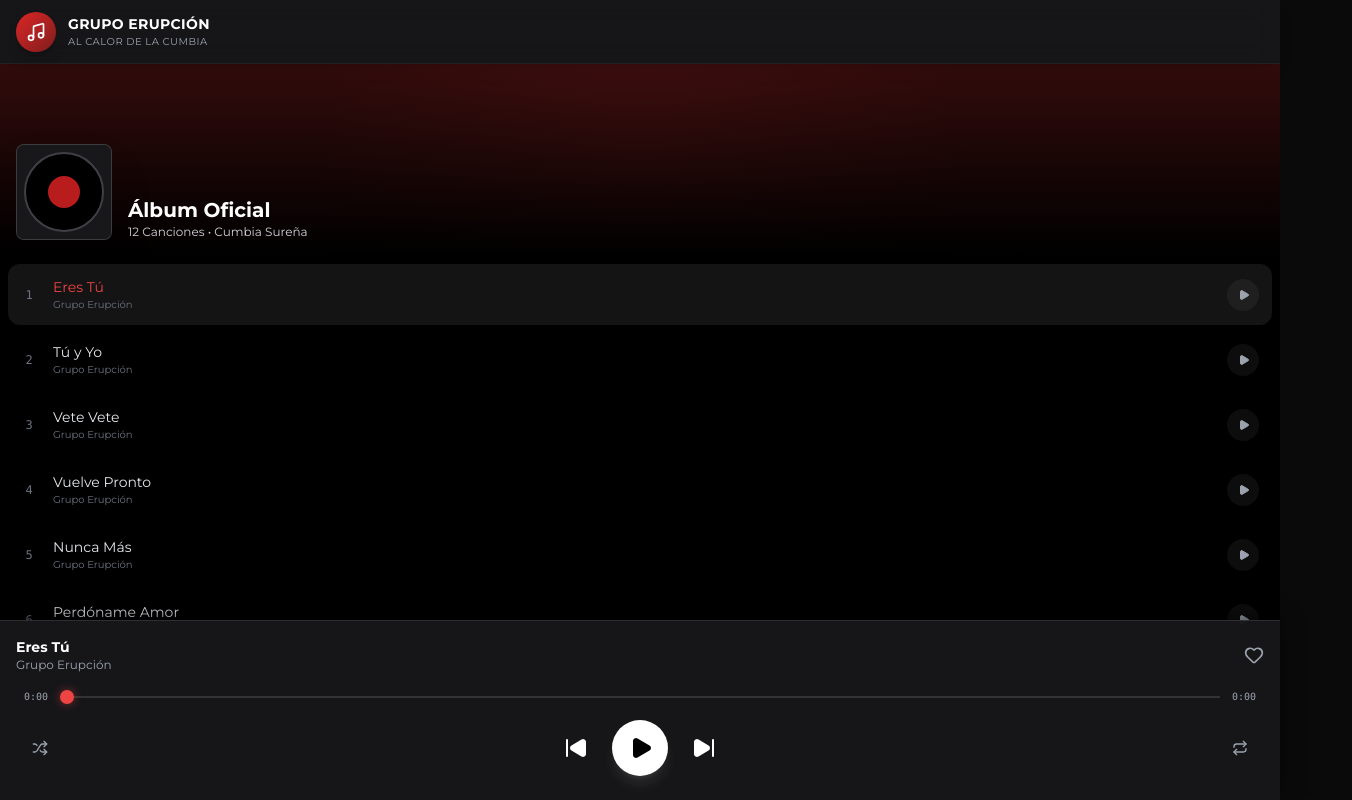
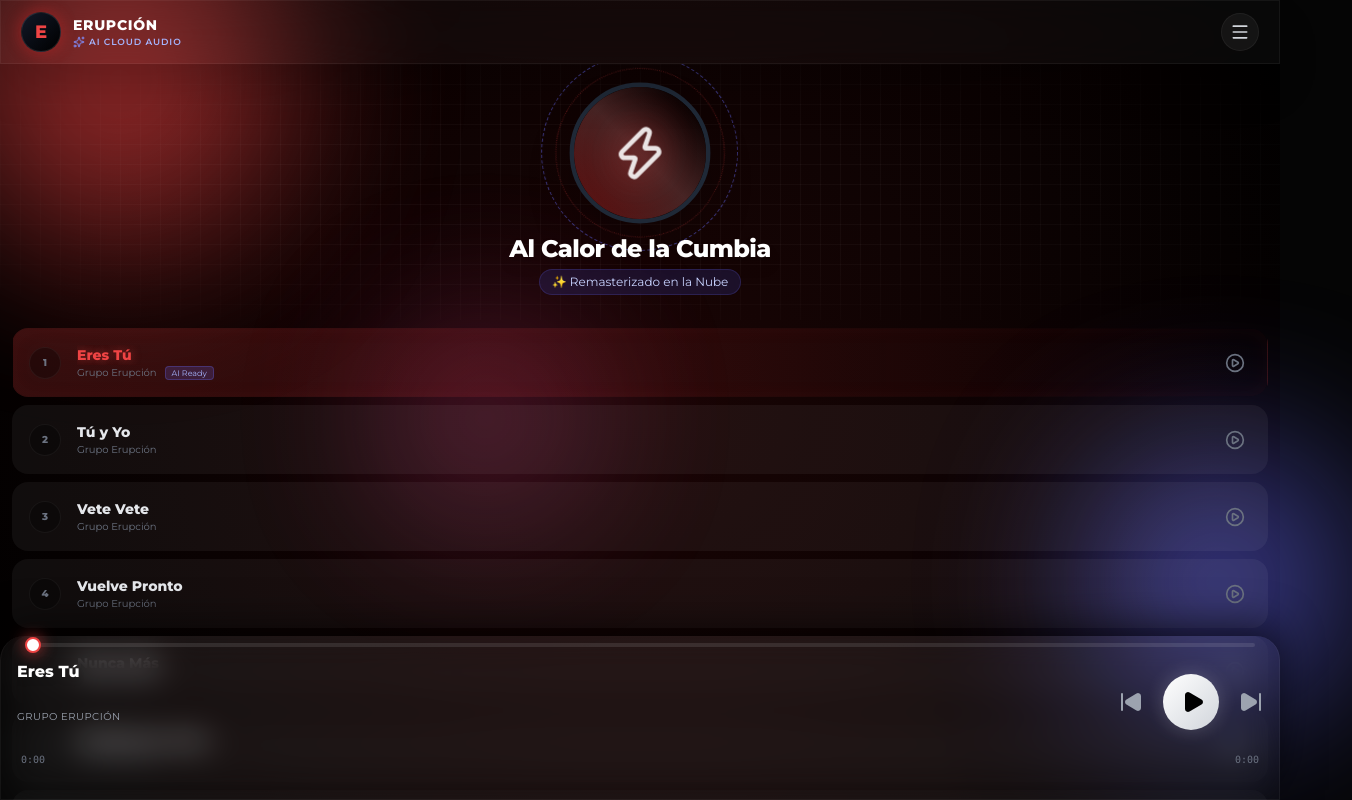
Before and after one commit to soporteaiwis-lab/erupcion, a plain HTML site: page index.html in a window 1280 px wide. Shown: the whole page, 1352 px wide, since content can reach past the window. Drawn offline with nearby package versions, Linux system fonts and the light colour scheme.

Commit message:
Add files via upload

```diff
--- a/index.html
+++ b/index.html
@@ -3,184 +3,243 @@
 <head>
     <meta charset="UTF-8">
     <meta name="viewport" content="width=device-width, initial-scale=1.0, maximum-scale=1.0, user-scalable=no">
-    <title>Grupo Erupción - App Oficial</title>
+    <title>Grupo Erupción - AI Cloud Experience</title>
     <script src="https://cdn.tailwindcss.com"></script>
     <script src="https://unpkg.com/lucide@latest"></script>
-    <link href="https://fonts.googleapis.com/css2?family=Montserrat:wght@400;600;700&display=swap" rel="stylesheet">
+    <link href="https://fonts.googleapis.com/css2?family=Montserrat:wght@300;400;600;800&display=swap" rel="stylesheet">
 
     <style>
         body {
             font-family: 'Montserrat', sans-serif;
-            background-color: #0a0a0a;
+            background-color: #050505;
             color: white;
-            overflow: hidden; /* Importante para estructura tipo App */
+            overflow: hidden;
         }
 
-        /* Área de scroll suave */
+        /* --- FONDO ANIMADO "AI NEBULA" --- */
+        .ai-bg {
+            position: absolute;
+            top: 0; left: 0; width: 100%; height: 100%;
+            background: radial-gradient(circle at 50% 50%, #1a0505 0%, #000000 100%);
+            z-index: -2;
+        }
+        .ai-orb {
+            position: absolute;
+            border-radius: 50%;
+            filter: blur(80px);
+            z-index: -1;
+            opacity: 0.6;
+            animation: float 10s infinite ease-in-out;
+        }
+        .orb-1 { width: 300px; height: 300px; background: #ef4444; top: -50px; left: -50px; animation-delay: 0s; } /* Rojo Erupción */
+        .orb-2 { width: 250px; height: 250px; background: #6366f1; bottom: 10%; right: -50px; animation-delay: -2s; } /* Indigo IA */
+        .orb-3 { width: 200px; height: 200px; background: #ec4899; top: 40%; left: 30%; animation-delay: -4s; opacity: 0.3; } /* Rosa Cyber */
+
+        @keyframes float {
+            0%, 100% { transform: translate(0, 0) scale(1); }
+            50% { transform: translate(20px, -20px) scale(1.1); }
+        }
+
+        /* --- ESTILOS DE LISTA Y SCROLL --- */
         .scroll-area {
             -webkit-overflow-scrolling: touch;
-            scrollbar-width: none; /* Firefox */
+            scrollbar-width: none;
         }
-        .scroll-area::-webkit-scrollbar {
-            display: none; /* Chrome/Safari */
+        .scroll-area::-webkit-scrollbar { display: none; }
+
+        .glass-panel {
+            background: rgba(255, 255, 255, 0.03);
+            backdrop-filter: blur(16px);
+            -webkit-backdrop-filter: blur(16px);
+            border: 1px solid rgba(255, 255, 255, 0.05);
         }
 
-        /* Estilos del Slider */
+        /* --- UI ELEMENTS --- */
         input[type=range] {
             -webkit-appearance: none;
             background: transparent;
         }
         input[type=range]::-webkit-slider-thumb {
             -webkit-appearance: none;
-            height: 14px;
-            width: 14px;
+            height: 16px;
+            width: 16px;
             border-radius: 50%;
-            background: #ef4444;
+            background: white;
+            border: 2px solid #ef4444;
             margin-top: -6px;
-            box-shadow: 0 0 10px rgba(239, 68, 68, 0.5);
+            box-shadow: 0 0 15px rgba(239, 68, 68, 0.8);
             transition: transform 0.1s;
         }
-        input[type=range]::-webkit-slider-thumb:active {
-            transform: scale(1.3);
-        }
+        input[type=range]::-webkit-slider-thumb:active { transform: scale(1.3); }
         input[type=range]::-webkit-slider-runnable-track {
             width: 100%;
-            height: 2px;
+            height: 4px;
             cursor: pointer;
-            background: #333;
+            background: rgba(255,255,255,0.1);
+            border-radius: 2px;
         }
 
-        /* Animación de Barras de Audio (Simulado) */
-        .playing-indicator {
+        /* --- ANIMACIONES DE LA "ESTRELLITA IA" --- */
+        .ai-star-container {
+            position: relative;
             display: flex;
-            gap: 2px;
-            align-items: flex-end;
-            height: 12px;
+            align-items: center;
+            justify-content: center;
         }
-        .bar {
-            width: 3px;
-            background-color: #ef4444;
-            animation: bounce 1s infinite ease-in-out;
+        .ai-star-core {
+            animation: pulse-glow 3s infinite ease-in-out;
+            color: #ef4444;
+            filter: drop-shadow(0 0 10px rgba(239, 68, 68, 0.8));
         }
-        .bar:nth-child(2) { animation-delay: 0.1s; }
-        .bar:nth-child(3) { animation-delay: 0.2s; }
-        @keyframes bounce {
-            0%, 100% { height: 2px; }
-            50% { height: 100%; }
+        .ai-star-ring {
+            position: absolute;
+            width: 140%;
+            height: 140%;
+            border: 1px dashed rgba(99, 102, 241, 0.5); /* Azul IA */
+            border-radius: 50%;
+            animation: spin-slow 20s linear infinite;
         }
 
+        @keyframes pulse-glow {
+            0%, 100% { transform: scale(1); opacity: 0.9; }
+            50% { transform: scale(1.1); opacity: 1; filter: drop-shadow(0 0 20px rgba(239, 68, 68, 1)); }
+        }
+        @keyframes spin-slow {
+            0% { transform: rotate(0deg); }
+            100% { transform: rotate(360deg); }
+        }
+
+        /* --- CANCION ACTIVA --- */
         .active-track {
-            background-color: rgba(255, 255, 255, 0.08);
+            background: linear-gradient(90deg, rgba(239, 68, 68, 0.2) 0%, rgba(0,0,0,0) 100%);
             border-left: 3px solid #ef4444;
+            box-shadow: inset 0 0 20px rgba(239, 68, 68, 0.05);
         }
-        .active-track .song-title {
-            color: #ef4444;
+        .active-track .song-title { color: #ef4444; text-shadow: 0 0 10px rgba(239, 68, 68, 0.5); }
+        .active-track .ai-badge { opacity: 1; }
+
+        .playing-indicator .bar {
+            background-color: #ef4444;
+            box-shadow: 0 0 5px #ef4444;
         }
     </style>
 </head>
-<body class="flex flex-col h-[100dvh]">
+<body class="flex flex-col h-[100dvh] relative">
 
-    <!-- 1. ENCABEZADO FIJO (TOP) -->
-    <header class="h-16 bg-zinc-900/90 backdrop-blur-md border-b border-white/5 flex items-center px-4 shrink-0 z-20 shadow-lg">
-        <div class="w-10 h-10 bg-gradient-to-br from-red-600 to-red-900 rounded-full flex items-center justify-center shadow-lg mr-3">
-            <i data-lucide="music" class="text-white w-5 h-5"></i>
-        </div>
-        <div>
-            <h1 class="font-bold text-white text-sm tracking-wide">GRUPO ERUPCIÓN</h1>
-            <p class="text-[10px] text-gray-400 uppercase tracking-wider">Al Calor de la Cumbia</p>
-        </div>
-    </header>
+    <!-- FONDO DINÁMICO -->
+    <div class="ai-bg"></div>
+    <div class="ai-orb orb-1"></div>
+    <div class="ai-orb orb-2"></div>
+    <div class="ai-orb orb-3"></div>
 
-    <!-- 2. LISTA DE CANCIONES (CENTRO SCROLLABLE) -->
-    <main class="flex-1 overflow-y-auto scroll-area bg-black relative pb-40">
-        <!-- Banner del Álbum -->
-        <div class="relative h-48 w-full overflow-hidden">
-            <div class="absolute inset-0 bg-gradient-to-b from-red-900/40 to-black z-10"></div>
-            <!-- Fondo abstracto decorativo -->
-            <div class="absolute inset-0 bg-[radial-gradient(circle_at_center,_var(--tw-gradient-stops))] from-red-900/20 via-black to-black"></div>
-
-            <div class="absolute bottom-4 left-4 z-20 flex items-end gap-4">
-                <div class="w-24 h-24 bg-zinc-800 rounded-lg shadow-2xl border border-white/10 flex items-center justify-center relative overflow-hidden group">
-                     <!-- Disco giratorio pequeño decorativo -->
-                     <div class="absolute inset-0 bg-zinc-900 flex items-center justify-center">
-                        <div class="w-20 h-20 rounded-full border-2 border-zinc-700 bg-black flex items-center justify-center">
-                            <div class="w-8 h-8 rounded-full bg-red-700"></div>
-                        </div>
-                     </div>
+    <!-- 1. HEADER TECNOLÓGICO -->
+    <header class="h-16 glass-panel flex items-center justify-between px-5 shrink-0 z-20 shadow-2xl relative">
+        <div class="flex items-center gap-3">
+            <div class="relative">
+                <div class="absolute inset-0 bg-red-600 blur opacity-50 rounded-full animate-pulse"></div>
+                <div class="w-10 h-10 bg-gradient-to-br from-gray-900 to-black rounded-full flex items-center justify-center border border-white/10 relative z-10">
+                    <span class="font-bold text-red-500 text-lg">E</span>
                 </div>
-                <div>
-                    <h2 class="text-xl font-bold text-white leading-none mb-1">Álbum Oficial</h2>
-                    <p class="text-xs text-gray-300">12 Canciones • Cumbia Sureña</p>
+            </div>
+            <div>
+                <h1 class="font-bold text-white text-sm tracking-wider">ERUPCIÓN</h1>
+                <div class="flex items-center gap-1">
+                    <i data-lucide="sparkles" class="w-3 h-3 text-indigo-400"></i>
+                    <p class="text-[9px] text-indigo-300 uppercase tracking-widest font-semibold">AI Cloud Audio</p>
                 </div>
             </div>
         </div>
+        <button class="p-2 rounded-full bg-white/5 hover:bg-white/10 transition border border-white/5">
+            <i data-lucide="menu" class="text-gray-300 w-5 h-5"></i>
+        </button>
+    </header>
 
-        <!-- Lista -->
-        <div id="playlist-container" class="px-2 pt-2">
-            <!-- Las canciones se inyectan aquí -->
+    <!-- 2. CENTRO VISUAL & LISTA -->
+    <main class="flex-1 overflow-y-auto scroll-area relative pb-40">
+
+        <!-- HERO SECTION: NÚCLEO IA -->
+        <div class="relative h-64 w-full flex flex-col items-center justify-center overflow-hidden mb-2">
+            <!-- Efecto de rejilla cyber -->
+            <div class="absolute inset-0 bg-[linear-gradient(rgba(255,255,255,0.03)_1px,transparent_1px),linear-gradient(90deg,rgba(255,255,255,0.03)_1px,transparent_1px)] bg-[size:20px_20px] [mask-image:radial-gradient(ellipse_at_center,black_40%,transparent_100%)]"></div>
+
+            <div class="ai-star-container mb-4 scale-110">
+                <div class="ai-star-ring"></div>
+                <div class="ai-star-ring" style="width: 120%; height: 120%; border-style: dotted; animation-direction: reverse; animation-duration: 30s; border-color: rgba(239, 68, 68, 0.3);"></div>
+                <!-- Carátula Central como "Núcleo" -->
+                <div class="w-32 h-32 rounded-full bg-black border-4 border-gray-800 shadow-2xl z-10 relative overflow-hidden flex items-center justify-center group">
+                     <div class="absolute inset-0 bg-gradient-to-tr from-red-900 to-black opacity-80"></div>
+                     <i data-lucide="zap" class="w-12 h-12 text-white/90 z-20 ai-star-core"></i>
+                     <!-- Brillo rotatorio -->
+                     <div class="absolute inset-0 bg-gradient-to-t from-transparent via-white/10 to-transparent rotate-45 group-hover:rotate-180 transition-transform duration-1000"></div>
+                </div>
+            </div>
+
+            <div class="text-center z-10">
+                <h2 class="text-2xl font-bold text-white tracking-tight drop-shadow-lg">Al Calor de la Cumbia</h2>
+                <p class="text-xs text-indigo-200 mt-1 px-3 py-1 bg-indigo-900/30 rounded-full inline-block border border-indigo-500/20 backdrop-blur-sm">
+                    ✨ Remasterizado en la Nube
+                </p>
+            </div>
         </div>
 
-        <!-- Espacio extra para que el último item no quede tapado por el player -->
+        <!-- LISTA DE REPRODUCCIÓN -->
+        <div id="playlist-container" class="px-3 space-y-2">
+            <!-- Inyección JS -->
+        </div>
+
         <div class="h-32"></div>
     </main>
 
-    <!-- 3. REPRODUCTOR FIJO (BOTTOM) -->
-    <footer class="fixed bottom-0 left-0 right-0 bg-zinc-900/95 backdrop-blur-xl border-t border-white/10 p-4 pb-6 z-30 shadow-[0_-5px_20px_rgba(0,0,0,0.5)]">
+    <!-- 3. REPRODUCTOR FUTURISTA (BOTTOM) -->
+    <footer class="fixed bottom-0 left-0 right-0 glass-panel border-t-0 p-4 pb-8 z-30 rounded-t-3xl shadow-[0_-10px_40px_rgba(0,0,0,0.6)]">
+        <!-- Barra de Progreso Neon -->
+        <div class="absolute top-0 left-0 right-0 px-6 -mt-1.5 group">
+            <input type="range" id="progress" value="0" min="0" max="100" class="w-full h-1 bg-gray-700/50 rounded-lg appearance-none cursor-pointer">
+        </div>
 
-        <!-- Info Track Actual -->
-        <div class="flex justify-between items-center mb-4">
-            <div class="flex-1 min-w-0 pr-4">
-                <div class="flex items-center gap-2">
-                    <h3 id="current-title" class="text-white font-bold text-sm truncate">Selecciona canción</h3>
-                    <!-- Icono animado de 'reproduciendo' -->
-                    <div id="wave-anim" class="playing-indicator opacity-0 transition-opacity duration-300">
-                        <div class="bar"></div>
-                        <div class="bar"></div>
-                        <div class="bar"></div>
+        <div class="flex items-center justify-between mt-2">
+            <!-- Info Track -->
+            <div class="flex-1 pr-4 overflow-hidden">
+                <h3 id="current-title" class="text-white font-bold text-base truncate drop-shadow-md">Selecciona canción</h3>
+                <div class="flex items-center gap-2 mt-1">
+                    <span class="text-[10px] text-gray-400 uppercase tracking-wider">Grupo Erupción</span>
+                    <div id="wave-anim" class="playing-indicator opacity-0 transition-opacity duration-500">
+                        <div class="bar h-3"></div>
+                        <div class="bar h-5" style="animation-delay: 0.1s"></div>
+                        <div class="bar h-2" style="animation-delay: 0.2s"></div>
+                        <div class="bar h-4" style="animation-delay: 0.3s"></div>
                     </div>
                 </div>
-                <p class="text-xs text-gray-400 truncate">Grupo Erupción</p>
             </div>
 
-            <!-- Botón Like -->
-            <button class="text-gray-400 hover:text-red-500 transition active:scale-90"><i data-lucide="heart" class="w-5 h-5"></i></button>
+            <!-- Controles -->
+            <div class="flex items-center gap-5">
+                <button id="btn-prev" class="text-gray-400 hover:text-white transition transform active:scale-90">
+                    <i data-lucide="skip-back" class="w-6 h-6 fill-current"></i>
+                </button>
+
+                <button id="btn-play" class="w-14 h-14 bg-gradient-to-br from-white to-gray-300 text-black rounded-full flex items-center justify-center hover:scale-105 active:scale-95 transition-all shadow-[0_0_20px_rgba(255,255,255,0.2)] relative z-20 group">
+                    <i data-lucide="play" class="w-6 h-6 fill-current ml-1 group-hover:text-red-600 transition-colors"></i>
+                </button>
+
+                <button id="btn-next" class="text-gray-400 hover:text-white transition transform active:scale-90">
+                    <i data-lucide="skip-forward" class="w-6 h-6 fill-current"></i>
+                </button>
+            </div>
         </div>
 
-        <!-- Controles Principales -->
-        <div class="flex flex-col gap-3">
-            <!-- Barra de Progreso -->
-            <div class="w-full flex items-center gap-3">
-                <span id="curr-time" class="text-[10px] text-gray-400 font-mono w-8 text-right">0:00</span>
-                <input type="range" id="progress" value="0" min="0" max="100" class="flex-1 h-1 bg-zinc-700 rounded-lg appearance-none cursor-pointer">
-                <span id="dur-time" class="text-[10px] text-gray-400 font-mono w-8">0:00</span>
-            </div>
-
-            <!-- Botones -->
-            <div class="flex items-center justify-between px-4 mt-1">
-                <button class="text-gray-400 hover:text-white transition"><i data-lucide="shuffle" class="w-4 h-4"></i></button>
-
-                <div class="flex items-center gap-6">
-                    <button id="btn-prev" class="text-white hover:text-red-400 active:scale-90 transition"><i data-lucide="skip-back" class="w-6 h-6 fill-current"></i></button>
-
-                    <!-- Botón Play Central (Con ID y transición mejorada) -->
-                    <button id="btn-play" class="w-14 h-14 bg-white text-black rounded-full flex items-center justify-center hover:scale-105 active:scale-95 transition-all duration-200 shadow-lg shadow-white/10 relative">
-                        <i data-lucide="play" class="w-6 h-6 fill-current ml-0.5"></i>
-                    </button>
-
-                    <button id="btn-next" class="text-white hover:text-red-400 active:scale-90 transition"><i data-lucide="skip-forward" class="w-6 h-6 fill-current"></i></button>
-                </div>
-
-                <button class="text-gray-400 hover:text-white transition"><i data-lucide="repeat" class="w-4 h-4"></i></button>
-            </div>
+        <!-- Tiempos -->
+        <div class="flex justify-between w-full px-1 mt-2">
+            <span id="curr-time" class="text-[10px] text-gray-500 font-mono">0:00</span>
+            <span id="dur-time" class="text-[10px] text-gray-500 font-mono">0:00</span>
         </div>
     </footer>
 
-    <!-- AUDIO OCULTO -->
+    <!-- AUDIO OCULTO (SIN CAMBIOS) -->
     <audio id="audio-player" preload="metadata"></audio>
 
     <script>
-        // --- DATA ---
-        // Nombres de archivo verificados EXACTAMENTE con tus capturas de pantalla
+        // --- CONFIGURACIÓN DE AUDIO (INTACTA) ---
         const REPO = "https://raw.githubusercontent.com/soporteaiwis-lab/erupcion/main/";
 
         const playlist = [
@@ -218,43 +277,56 @@
             loadTrack(0, false);
         }
 
-        // --- RENDER PLAYLIST ---
+        // --- RENDER PLAYLIST (MEJORADA VISUALMENTE) ---
         function renderList() {
             container.innerHTML = '';
             playlist.forEach((track, idx) => {
                 const el = document.createElement('div');
-                el.className = `flex items-center justify-between p-3 mb-1 rounded-xl transition cursor-pointer hover:bg-white/5 border border-transparent group ${idx === currentIndex ? 'active-track' : ''}`;
+                // Estilo Glassmorphism mejorado
+                el.className = `flex items-center justify-between p-4 rounded-2xl transition-all duration-300 cursor-pointer border border-transparent group hover:bg-white/5 hover:border-white/10 ${idx === currentIndex ? 'active-track' : 'bg-white/5'}`;
                 el.id = `track-${idx}`;
                 el.onclick = () => playIndex(idx);
 
                 el.innerHTML = `
-                    <div class="flex items-center gap-4 overflow-hidden">
-                        <span class="text-xs text-gray-500 font-mono w-4 text-center group-hover:text-white">${idx + 1}</span>
-                        <div class="flex flex-col overflow-hidden">
-                            <span class="text-sm font-medium text-gray-200 truncate song-title">${track.title}</span>
-                            <span class="text-[10px] text-gray-500 truncate">Grupo Erupción</span>
+                    <div class="flex items-center gap-4 overflow-hidden w-full">
+                        <div class="w-8 h-8 rounded-full bg-black/30 flex items-center justify-center shrink-0 border border-white/5">
+                            <span class="text-[10px] text-gray-500 font-bold group-hover:text-white transition-colors">${idx + 1}</span>
+                        </div>
+                        <div class="flex flex-col overflow-hidden flex-1">
+                            <span class="text-sm font-bold text-gray-200 truncate song-title transition-colors">${track.title}</span>
+                            <div class="flex items-center gap-2">
+                                <span class="text-[10px] text-gray-500 truncate">Grupo Erupción</span>
+                                <!-- Badge IA Oculto -->
+                                <span class="ai-badge opacity-0 transition-opacity duration-500 text-[8px] bg-indigo-500/20 text-indigo-300 px-1.5 rounded border border-indigo-500/30">AI Ready</span>
+                            </div>
+                        </div>
+
+                        <div class="w-8 h-8 rounded-full flex items-center justify-center text-gray-500 group-hover:text-red-400 transition-colors">
+                            <i data-lucide="${idx === currentIndex && isPlaying ? 'bar-chart-2' : 'play-circle'}" class="w-5 h-5"></i>
                         </div>
                     </div>
-                    <button class="w-8 h-8 rounded-full bg-white/5 flex items-center justify-center text-gray-400 group-hover:bg-white/10 group-hover:text-white">
-                        <i data-lucide="play" class="w-3 h-3 fill-current ml-0.5"></i>
-                    </button>
                 `;
                 container.appendChild(el);
             });
             lucide.createIcons();
         }
 
-        // --- PLAYER LOGIC ---
+        // --- PLAYER LOGIC (FUNCIONALIDAD INTACTA) ---
         function loadTrack(index, autoPlay = true) {
             currentIndex = index;
             const track = playlist[index];
 
             titleEl.innerText = track.title;
 
-            document.querySelectorAll('.active-track').forEach(el => el.classList.remove('active-track'));
+            document.querySelectorAll('.active-track').forEach(el => {
+                el.classList.remove('active-track');
+                el.classList.add('bg-white/5'); // Restaurar fondo normal
+            });
+
             const activeRow = document.getElementById(`track-${index}`);
             if(activeRow) {
                 activeRow.classList.add('active-track');
+                activeRow.classList.remove('bg-white/5');
                 activeRow.scrollIntoView({ behavior: 'smooth', block: 'center' });
             }
 
@@ -269,10 +341,10 @@
             if(autoPlay) {
                 playAudio();
             } else {
-                // Ensure UI is updated to "Paused" state if not autoplaying
                 isPlaying = false;
                 updateBtnUI();
             }
+            renderList(); // Re-render para actualizar iconos de lista
         }
 
         function playIndex(index) {
@@ -287,6 +359,7 @@
             audio.play().then(() => {
                 isPlaying = true;
                 updateBtnUI();
+                renderList(); // Actualizar icono en lista
             }).catch(e => console.error("Play error:", e));
         }
 
@@ -294,30 +367,19 @@
             audio.pause();
             isPlaying = false;
             updateBtnUI();
+            renderList(); // Actualizar icono en lista
         }
 
-        // --- CORRECCIÓN CRÍTICA UI BOTÓN ---
         function updateBtnUI() {
             if(isPlaying) {
-                // Reemplazamos todo el contenido del botón para asegurar que el icono cambie
-                playBtn.innerHTML = `<i data-lucide="pause" class="w-6 h-6 fill-current"></i>`;
-
-                // Efectos visuales de "Reproduciendo"
-                playBtn.classList.remove('shadow-white/10');
-                playBtn.classList.add('shadow-red-500/50'); // Brillo rojo
-                playBtn.classList.add('scale-105'); // Ligeramente más grande
+                playBtn.innerHTML = `<i data-lucide="pause" class="w-6 h-6 fill-current text-red-600"></i>`;
+                playBtn.classList.add('shadow-red-500/40');
                 waveAnim.classList.remove('opacity-0');
             } else {
-                // Icono Play (con ajuste de margen para centrar visualmente el triángulo)
-                playBtn.innerHTML = `<i data-lucide="play" class="w-6 h-6 fill-current ml-0.5"></i>`;
-
-                // Reset efectos
-                playBtn.classList.add('shadow-white/10');
-                playBtn.classList.remove('shadow-red-500/50');
-                playBtn.classList.remove('scale-105');
+                playBtn.innerHTML = `<i data-lucide="play" class="w-6 h-6 fill-current ml-1 text-black"></i>`;
+                playBtn.classList.remove('shadow-red-500/40');
                 waveAnim.classList.add('opacity-0');
             }
-            // Importante: Volver a escanear los iconos recién inyectados
             lucide.createIcons();
         }
 
@@ -363,9 +425,7 @@
             return `${m}:${sec < 10 ? '0'+sec : sec}`;
         }
 
-        // Run
         init();
-
     </script>
 </body>
 </html>
```
